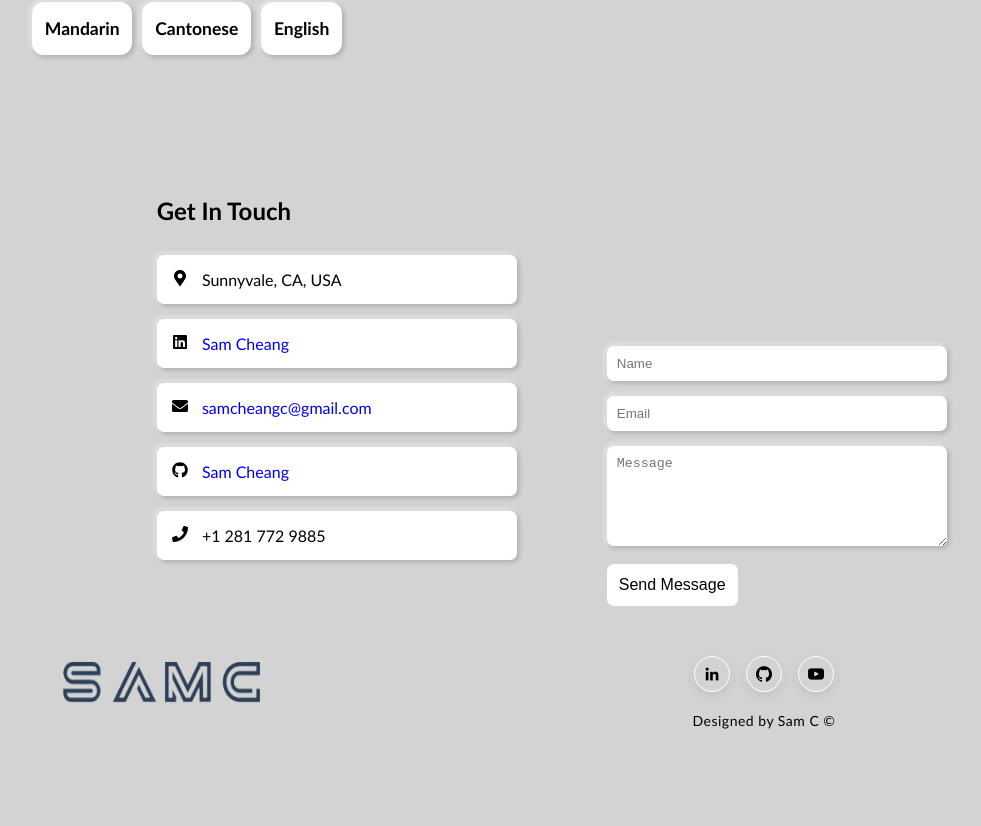
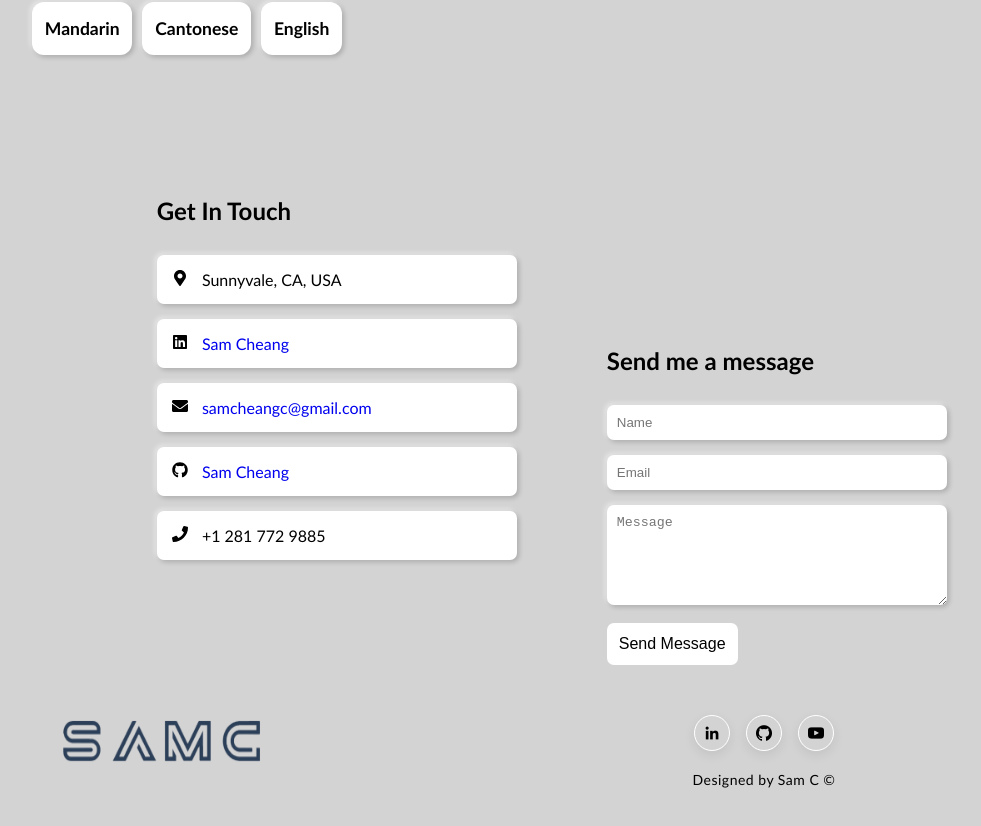
Before and after one commit to SamC1832js/SamC1832js.github.io, a React (Create React App) app: page /#/ in a window 1280 px wide. Shown: the part 8237-9063 px from the top of the page, without its empty margins (176-1157 px from the left). Before the commit the page ends 9016 px from the top, so only its background shows below. Built offline with nearby package versions, Linux system fonts and the light colour scheme.

Commit message:
Add heading to Contact form and adjust CSS for better spacing

```diff
--- a/src/components/Homecomponents/Contact.css
+++ b/src/components/Homecomponents/Contact.css
@@ -15,6 +15,9 @@
   padding-bottom: 30px;
 }
 
+.contact-field h1 {
+  padding-bottom: 30px;
+}
 .contact-info {
   align-items: center;
   margin-bottom: 15px;
--- a/src/components/Homecomponents/Contact.js
+++ b/src/components/Homecomponents/Contact.js
@@ -79,6 +79,7 @@ function Contact() {
           action="https://usebasin.com/f/a4685fb1c06e"
           method="POST"
         >
+          <h1>Send me a message</h1>
           <div className="form-group">
             <input
               type="text"
```
